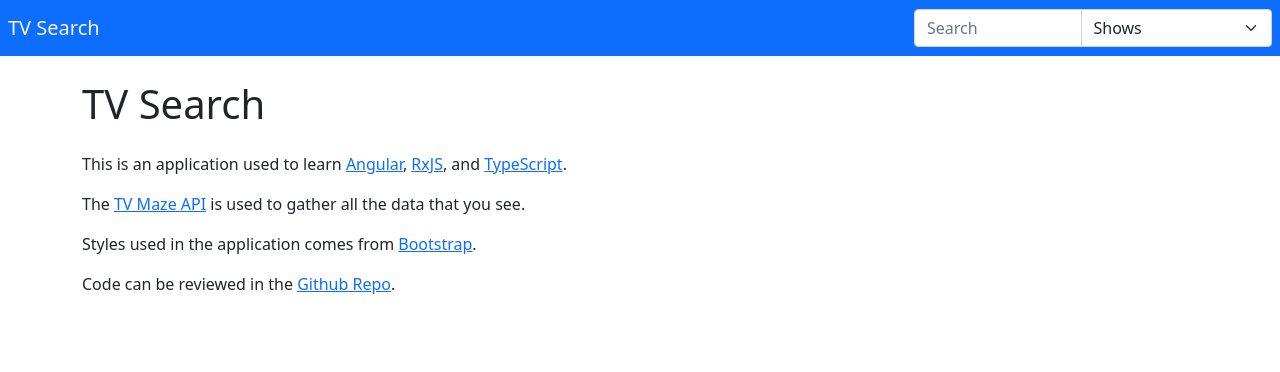
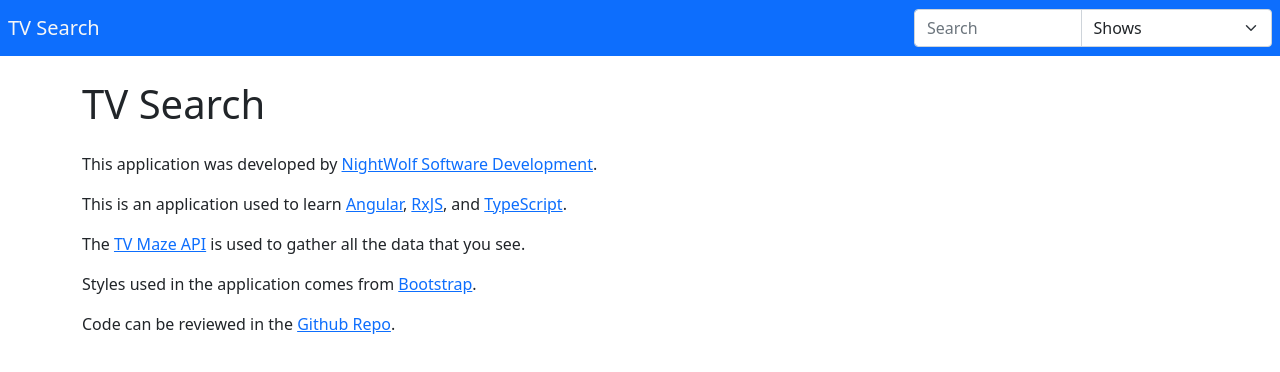
Before and after one commit to nightwolfdev/tv, an Angular app: page /search in a window 1280 px wide. Shown: the top 372 px of the page. Built offline with nearby package versions, Linux system fonts and the light colour scheme.

Commit message:
Add nightwolf link

```diff
--- a/src/app/search/search.component.html
+++ b/src/app/search/search.component.html
@@ -27,6 +27,7 @@
         <div class="row">
             <div class="col">
               <h1 class="mb-4">TV Search</h1>
+              <p>This application was developed by <a target="_blank" href="https://nightwolf.dev">NightWolf Software Development</a>.</p>
               <p>This is an application used to learn <a target="_blank" rel="noopener noreferrer" href="https://angular.io">Angular</a>, <a target="_blank" rel="noopener noreferrer" href="https://rxjs.dev">RxJS</a>, and <a target="_blank" rel="noopener noreferrer" href="https://www.typescriptlang.org">TypeScript</a>.</p>
               <p>The <a target="_blank" rel="noopener noreferrer" href="https://www.tvmaze.com/api">TV Maze API</a> is used to gather all the data that you see.</p>
               <p>Styles used in the application comes from <a target="_blank" rel="noopener noreferrer" href="https://getbootstrap.com/">Bootstrap</a>.</p>
```
